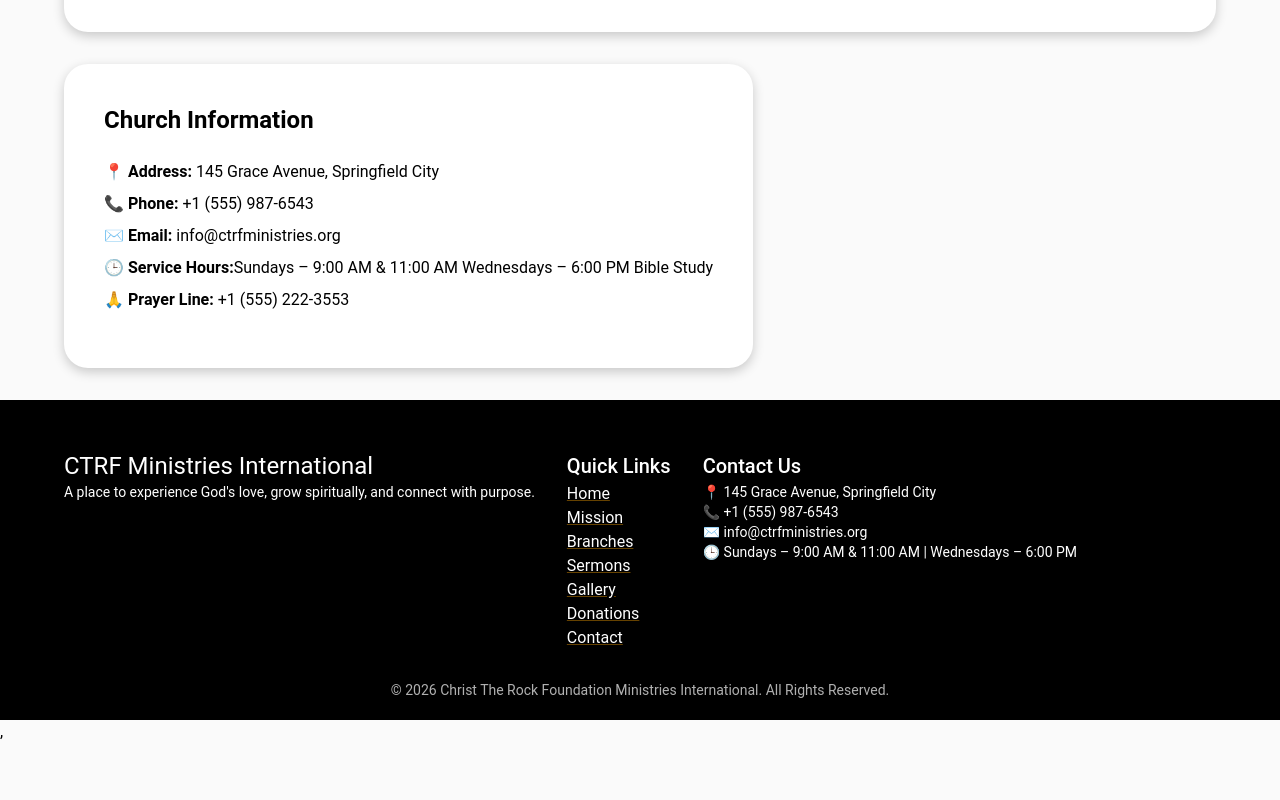
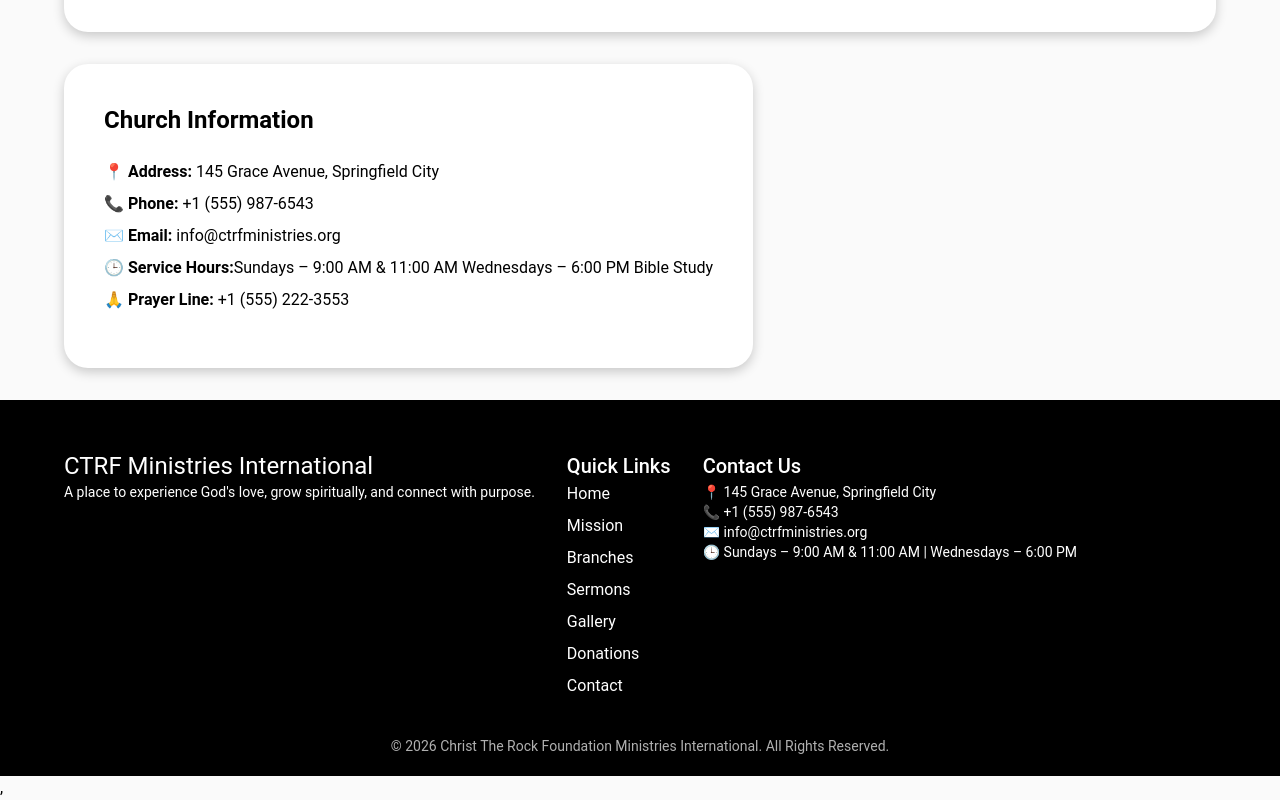
Before and after one commit to muwanguziemmanuel2404/church-website, a React (Create React App) app in the folder church-website/: page /contact in a window 1280 px wide. Shown: the part 872-1672 px from the top of the page. Before the commit the page ends 1616 px from the top, so only its background shows below. Built offline with nearby package versions, Linux system fonts and the light colour scheme; some icons are missing.

Commit message:
Fix footer navigation links

```diff
--- a/church-website/src/components/Footer/Footer.js
+++ b/church-website/src/components/Footer/Footer.js
@@ -1,5 +1,6 @@
 import React from "react";
-import { Container, Typography, Grid, Box, Link, IconButton } from "@mui/material";
+import { Container, Typography, Grid, Box, IconButton } from "@mui/material";
+import { Link } from "react-router-dom";
 import "./Footer.css";
 
 // Optional: Social media icons from Material UI
@@ -7,6 +8,8 @@ import FacebookIcon from "@mui/icons-material/Facebook";
 import TwitterIcon from "@mui/icons-material/Twitter";
 import InstagramIcon from "@mui/icons-material/Instagram";
 import YouTubeIcon from "@mui/icons-material/YouTube";
+
+
 
 function Footer() {
   return (
@@ -45,13 +48,13 @@ function Footer() {
               Quick Links
             </Typography>
             <Box className="footer-links">
-              <Link href="/" className="footer-link">Home</Link>
-              <Link href="/mission" className="footer-link">Mission</Link>
-              <Link href="/branches" className="footer-link">Branches</Link>
-              <Link href="/sermons" className="footer-link">Sermons</Link>
-              <Link href="/gallery" className="footer-link">Gallery</Link>
-              <Link href="/donations" className="footer-link">Donations</Link>
-              <Link href="/contact" className="footer-link">Contact</Link>
+              <Link to="/" className="footer-link">Home</Link>
+              <Link to="/mission" className="footer-link">Mission</Link>
+              <Link to="/branches" className="footer-link">Branches</Link>
+              <Link to="/sermons" className="footer-link">Sermons</Link>
+              <Link to="/gallery" className="footer-link">Gallery</Link>
+              <Link to="/donations" className="footer-link">Donations</Link>
+              <Link to="/contact" className="footer-link">Contact</Link>
             </Box>
           </Grid>
 
```
